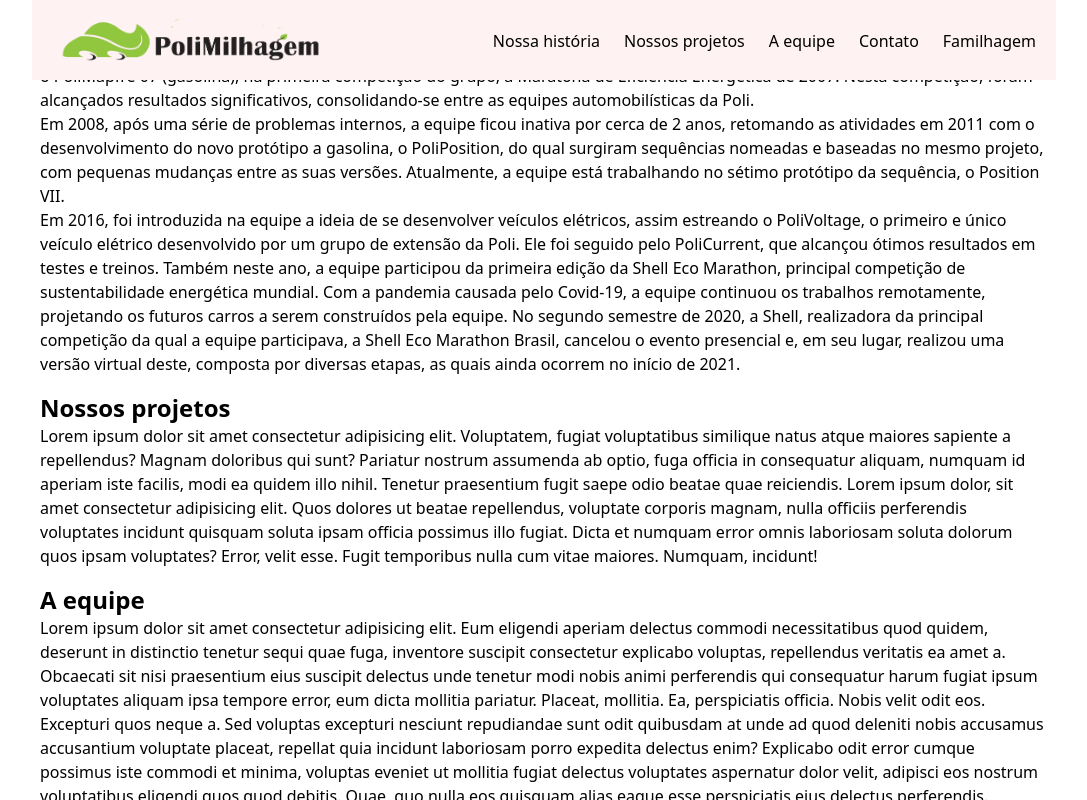
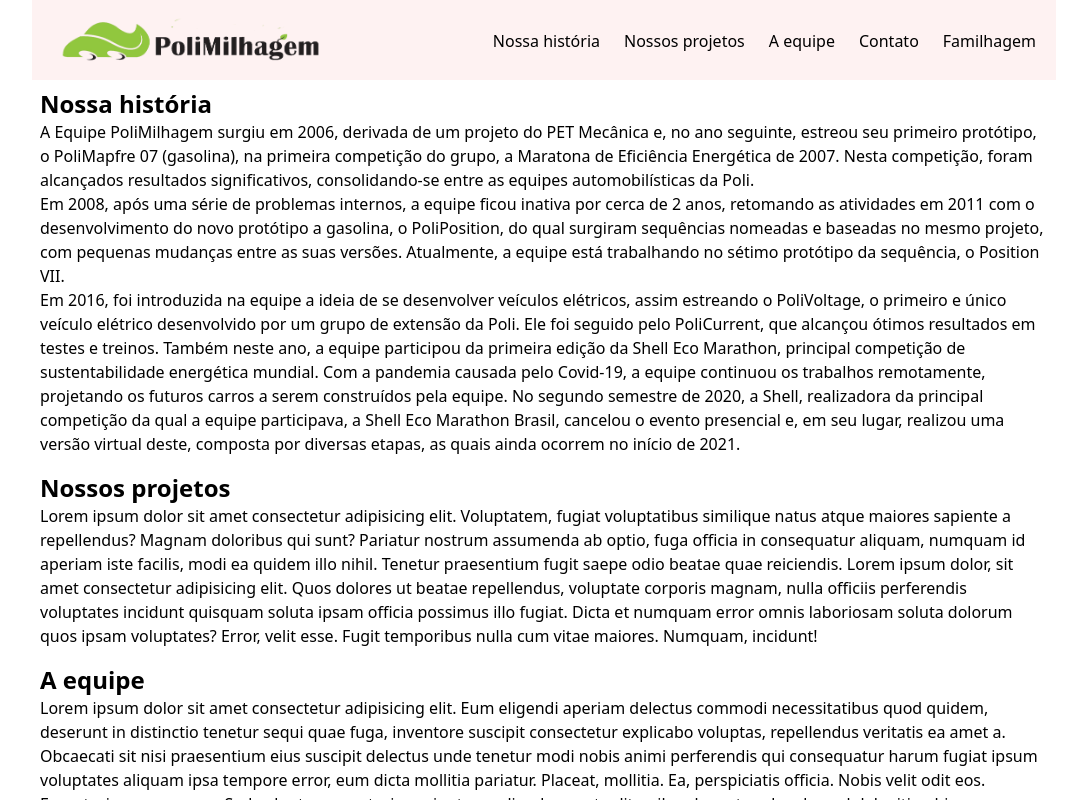
Before and after one commit to bennychun99/site2, a Next.js app: page / in a window 1280 px wide. Shown: the top 800 px of the page, without its empty margins (96-1183 px from the left). Built offline with nearby package versions, Linux system fonts and the light colour scheme.

Commit message:
diagramacao texto

```diff
--- a/pages/index.js
+++ b/pages/index.js
@@ -87,7 +87,7 @@
         <NavBar />
       </div>
       <section className="p-2 md:container md:m-auto md:max-w-5xl" id="nossahistoria">
-    <h1 className="text-2xl	font-bold">Nossa história</h1>
+    <h1 className="text-2xl	font-bold mt-20">Nossa história</h1>
     <p>A Equipe PoliMilhagem surgiu em 2006, derivada de um projeto do PET Mecânica e, no ano seguinte, estreou seu primeiro protótipo, o PoliMapfre 07 (gasolina), na primeira competição do grupo, a Maratona de Eficiência Energética de 2007. Nesta competição, foram alcançados resultados significativos, consolidando-se entre as equipes automobilísticas da Poli. <br></br>
 Em 2008, após uma série de problemas internos, a equipe ficou inativa por cerca de 2 anos, retomando as atividades em 2011 com o desenvolvimento do novo protótipo a gasolina, o PoliPosition, do qual surgiram sequências nomeadas e baseadas no mesmo projeto, com pequenas mudanças entre as suas versões. Atualmente, a equipe está trabalhando no sétimo protótipo da sequência, o Position VII.<br></br>
 	Em 2016, foi introduzida na equipe a ideia de se desenvolver veículos elétricos, assim estreando o PoliVoltage, o primeiro e único veículo elétrico desenvolvido por um grupo de extensão da Poli. Ele foi seguido pelo PoliCurrent, que alcançou ótimos resultados em testes e treinos. Também neste ano, a equipe participou da primeira edição da Shell Eco Marathon, principal competição de sustentabilidade energética mundial.
```
